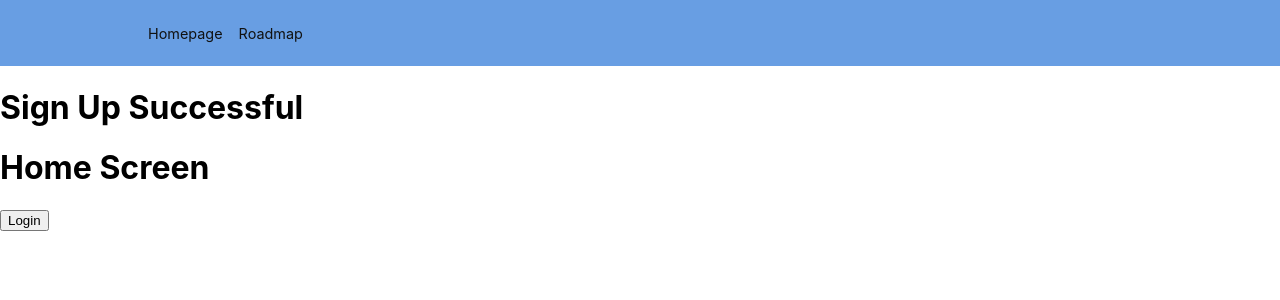
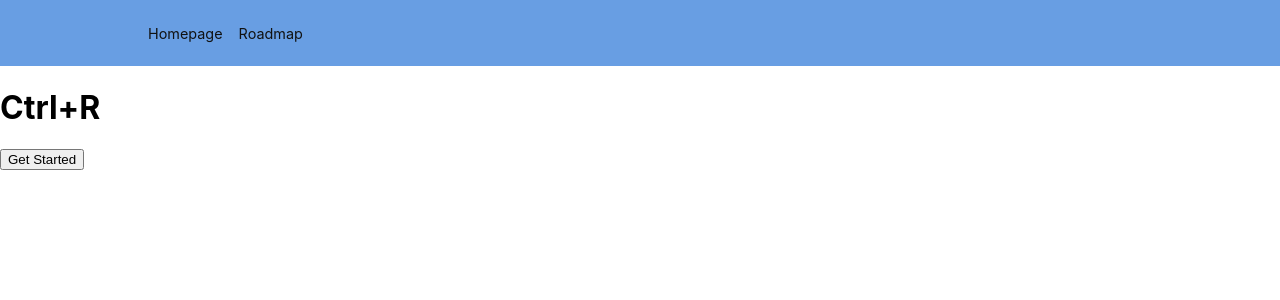
Before and after one commit to cfgcolumbus23/Team-15, a React (Create React App) app in the folder learning-app/: page / in a window 1280 px wide. Shown: the top 300 px of the page. Built offline with nearby package versions, Linux system fonts and the light colour scheme.

Commit message:
Homepage button

```diff
--- a/learning-app/src/pages/Homepage.js
+++ b/learning-app/src/pages/Homepage.js
@@ -1,18 +1,17 @@
-import React from "react";
-import { Link } from "react-router-dom";
+import './Homepage.css'
+import React from 'react';
+
 const Home = () => {
-  return (
-    <div>
-      <h1>Sign Up Successful</h1>
+    return (
+        <div>
+            <h1>Ctrl+R</h1>
+            <a href="./RoadMap.js">
+            <button class = "button">Get Started</button>
+            </a>
+        </div>
 
-      <h1>Home Screen</h1>
 
-      {/*this will be fixed in the location */}
-      <Link to="Login">
-        <button>Login</button>
-      </Link>
-    </div>
-  );
+    );
 };
 
 export default Home;
```
Also changed, not shown: 1 other file (tests, documents, lock files or other folders).
